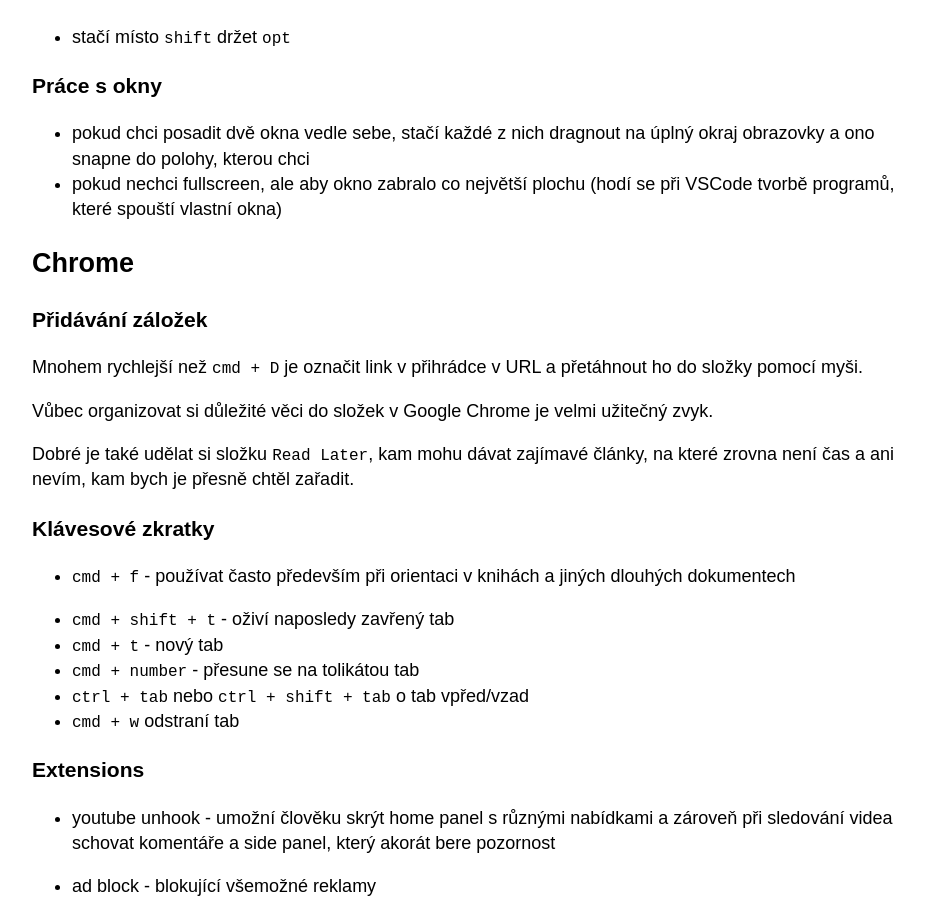
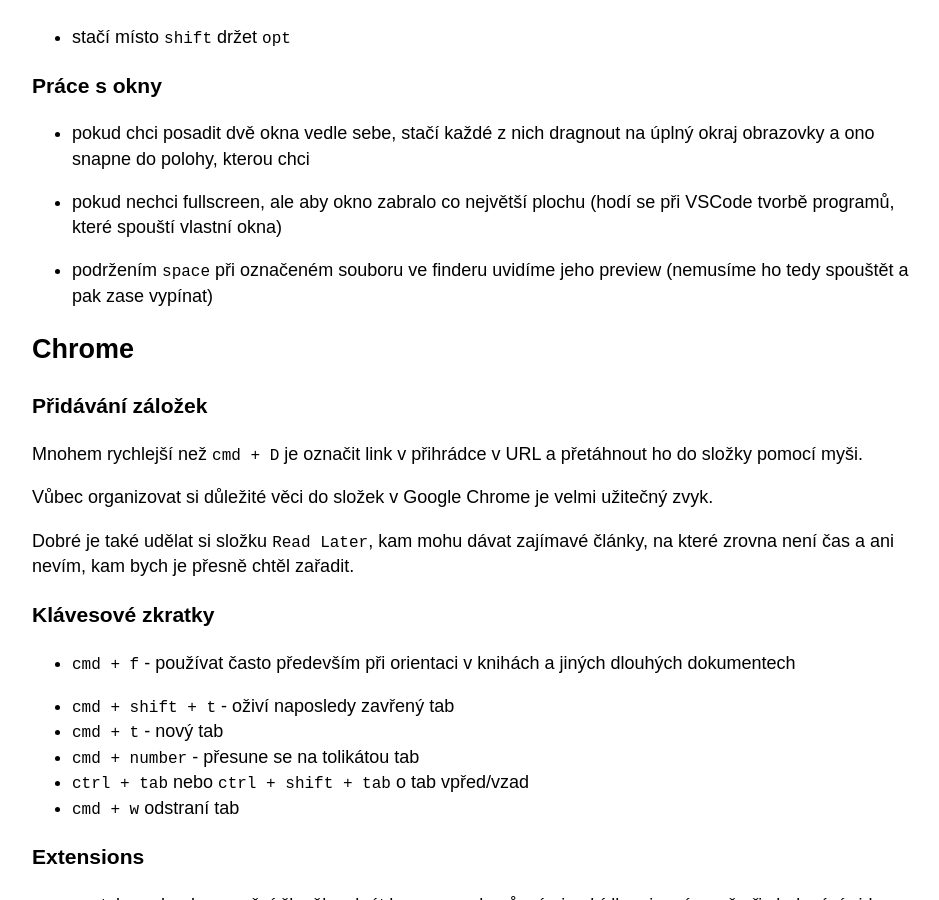
Before and after one commit to hartmaj2/hartmaj2.github.io, a Jekyll site: the page built from _posts/2024-10-06-post.md, in a window 1280 px wide and 900 px high, scrolled down 982 px. Shown: the whole window, without its empty margins (158-1097 px from the left). Built offline with Jekyll 4.4.1, drawn with Linux system fonts in a browser that asks for light colours.

Commit message:
Update life-hacks

```diff
--- a/_posts/2024-10-06-post.md
+++ b/_posts/2024-10-06-post.md
@@ -42,6 +42,8 @@ Další výhoda je samozřejmě to, že má člověk potom klidnou mysl.
 
 - pokud chci posadit dvě okna vedle sebe, stačí každé z nich dragnout na úplný okraj obrazovky a ono snapne do polohy, kterou chci
 - pokud nechci fullscreen, ale aby okno zabralo co největší plochu (hodí se při VSCode tvorbě programů, které spouští vlastní okna)
+
+- podržením `space` při označeném souboru ve finderu uvidíme jeho preview (nemusíme ho tedy spouštět a pak zase vypínat)
 
 ## Chrome
 
```
